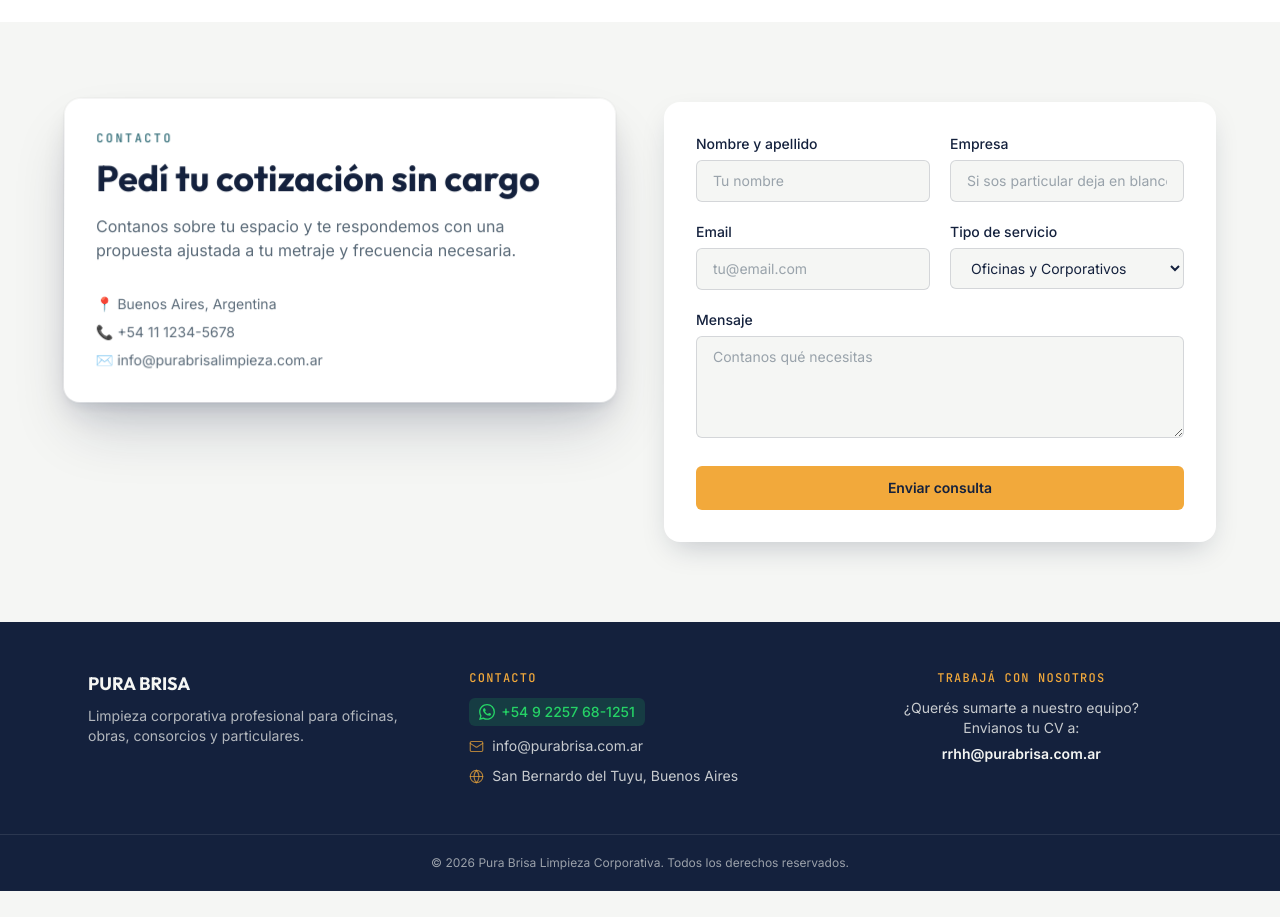
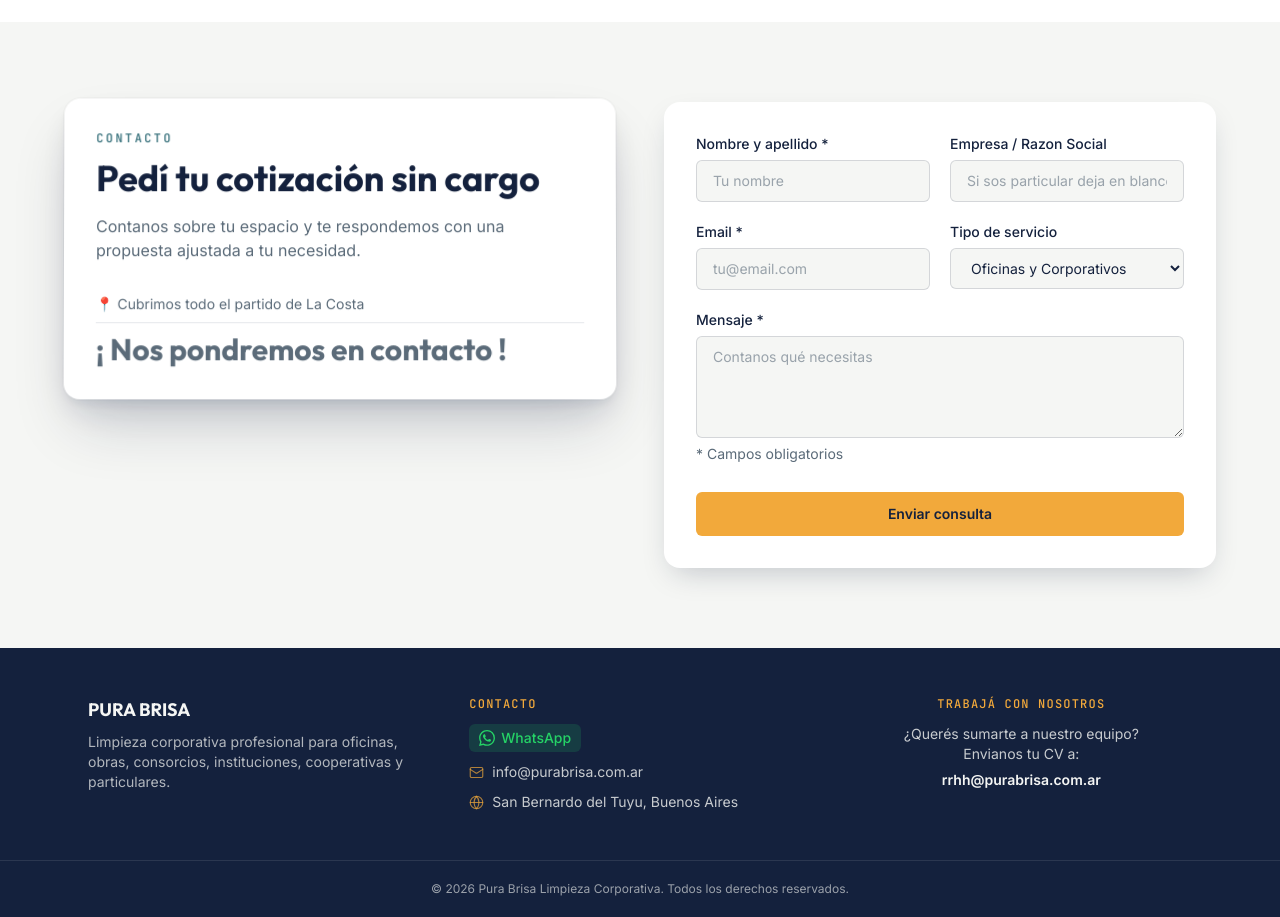
Before and after one commit to Nitr093/purabrisa, a Next.js app: page / in a window 1280 px wide. Shown: the part 2380-3297 px from the top of the page. Before the commit the page ends 3271 px from the top, so only its background shows below. Built offline with nearby package versions, Linux system fonts and the light colour scheme.

Commit message:
modificamos contacto

```diff
--- a/app/page.js
+++ b/app/page.js
@@ -75,13 +75,13 @@
             </h2>
             <p className="mt-4 max-w-md text-slate">
               Contanos sobre tu espacio y te respondemos con una propuesta
-              ajustada a tu metraje y frecuencia necesaria.
+              ajustada a tu necesidad.
             </p>
 
             <ul className="mt-8 space-y-2 text-sm text-slate">
-              <li>📍 Buenos Aires, Argentina</li>
-              <li>📞 +54 11 1234-5678</li>
-              <li>✉️ info@purabrisalimpieza.com.ar</li>
+              <li>📍 Cubrimos todo el partido de La Costa</li>
+              <hr></hr>
+              <p className="mt-3 font-display text-3xl font-bold text-ink text-slate">¡ Nos pondremos en contacto !</p>
             </ul>
           </div>
 
--- a/components/ContactForm.jsx
+++ b/components/ContactForm.jsx
@@ -51,7 +51,7 @@
       <div className="grid gap-5 sm:grid-cols-2">
         <div className="flex flex-col gap-1.5">
           <label htmlFor="nombre" className="text-sm font-medium text-ink">
-            Nombre y apellido
+            Nombre y apellido *
           </label>
           <input
             id="nombre"
@@ -67,7 +67,7 @@
 
         <div className="flex flex-col gap-1.5">
           <label htmlFor="empresa" className="text-sm font-medium text-ink">
-            Empresa
+            Empresa / Razon Social
           </label>
           <input
             id="empresa"
@@ -84,7 +84,7 @@
       <div className="grid gap-5 sm:grid-cols-2">
         <div className="flex flex-col gap-1.5">
           <label htmlFor="email" className="text-sm font-medium text-ink">
-            Email
+            Email *
           </label>
           <input
             id="email"
@@ -121,7 +121,7 @@
 
       <div className="flex flex-col gap-1.5">
         <label htmlFor="mensaje" className="text-sm font-medium text-ink">
-          Mensaje
+          Mensaje *
         </label>
         <textarea
           id="mensaje"
@@ -133,6 +133,7 @@
           placeholder="Contanos qué necesitas"
           className="rounded-md border border-ink/15 bg-paper px-4 py-2.5 text-sm text-ink placeholder:text-slate/60 focus:border-teal focus:outline-none"
         />
+        <p className="space-y-2 text-sm text-slate">* Campos obligatorios</p>
       </div>
 
       <button
--- a/components/Footer.jsx
+++ b/components/Footer.jsx
@@ -77,7 +77,8 @@
         <div>
           <p className="font-display text-lg font-bold">PURA BRISA</p>
           <p className="mt-2 text-sm text-paper/70">
-            Limpieza corporativa profesional para oficinas, obras, consorcios y particulares.
+            Limpieza corporativa profesional para oficinas, obras, consorcios,
+            instituciones, cooperativas y particulares.
           </p>
         </div>
 
@@ -100,7 +101,7 @@
               >
                 <WhatsAppIcon />
                 {/* número de teléfono */}
-                <span className="font-medium">+54 9 2257 68-1251</span>
+                <span className="font-medium">WhatsApp</span>
               </a>
             </li>
 
```
